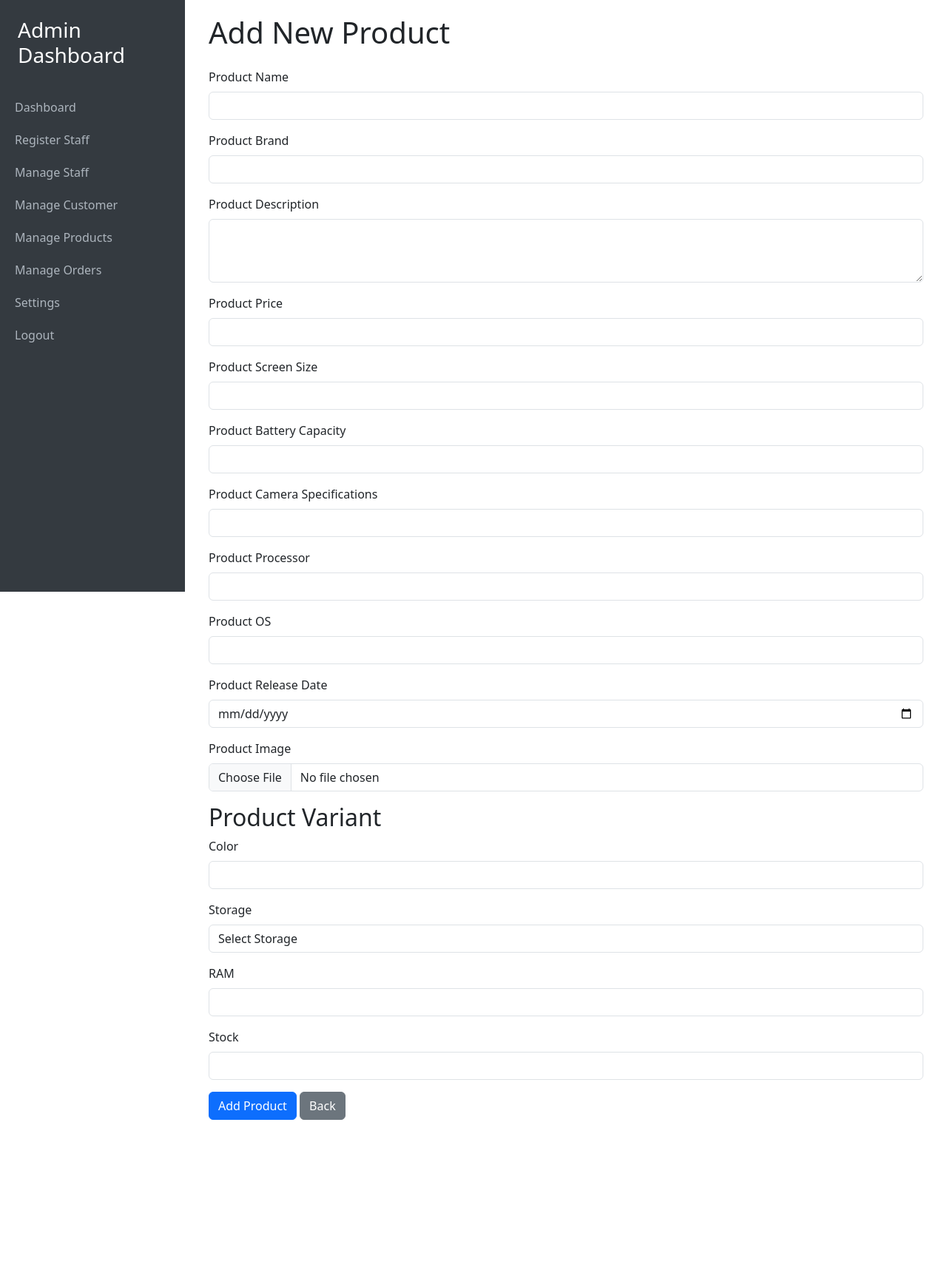
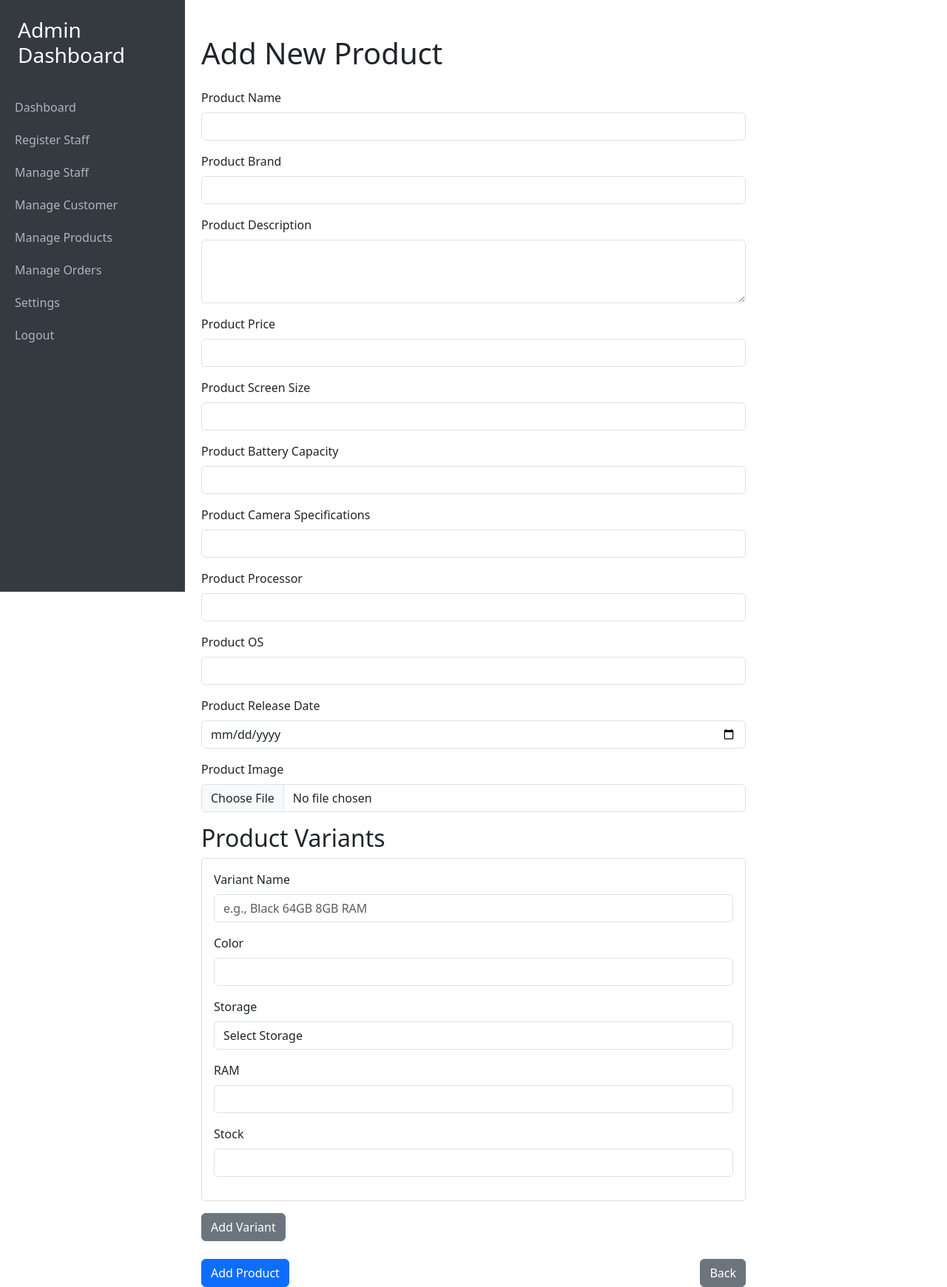
Before and after one commit to taufiqsh/TeiponGadgetSystem, a PHP site: page /product/add_product.php in a window 1280 px wide. Shown: the whole page at 74% size. Before the commit the page ends 1514 px from the top, so only its background shows below. Run offline with PHP 8.4, Linux system fonts and the light colour scheme; the visitor is signed in with stand-in values (Sample User, id 1).

Commit message:
admin add product and added new column variantname

```diff
--- a/product/add_product.php
+++ b/product/add_product.php
@@ -54,9 +54,12 @@ if ($_SERVER['REQUEST_METHOD'] == 'POST') {
     if (empty($productPrice) || !is_numeric($productPrice) || $productPrice <= 0) {
         $errors[] = "Product price must be a positive number.";
     }
-    if (empty($productVariantStock) || !is_numeric($productVariantStock) || $productVariantStock < 0) {
+    foreach ($productVariantStock as $stock) {
+        if (empty($stock) || !is_numeric($stock) || $stock < 0) {
             $errors[] = "Product stock must be a non-negative number.";
         }
+    }
+
     if (empty($productColor)) {
         $errors[] = "Product color is required.";
     }
@@ -114,19 +117,35 @@ if ($_SERVER['REQUEST_METHOD'] == 'POST') {
             if ($stmt->execute()) {
                 $productID = $stmt->insert_id; // Get the ID of the newly inserted product
 
-                // Insert into the productvariant table
-                $variantSql = "INSERT INTO productvariant (productID, productColor, productStorage,
+                // Insert multiple variants
+                if (!isset($errorMessage)) {
+                    $variantSql = "INSERT INTO productvariant (productID,variantName,productColor, productStorage,
                                productRam, productStock, createdAt, updatedAt)
-                                           VALUES (?, ?, ?, ?, ?, NOW(), NOW())";
+                               VALUES (?, ?, ?, ?, ?, ?, NOW(), NOW())";
                     $variantStmt = $conn->prepare($variantSql);
 
-                // Ensure productStorage is treated as a string in the bind_param
-                $variantStmt->bind_param("isisi", $productID, $productColor, $productStorage, $productRam, $productVariantStock);
+                    foreach ($_POST['productColor'] as $index => $color) {
+                        $productVariantName = $_POST['variantName'][$index];
+                        $storage = $_POST['productStorage'][$index];
+                        $ram = $_POST['productRam'][$index];
+                        $stock = $_POST['productVariantStock'][$index];
 
-                if ($variantStmt->execute()) {
-                    $successMessage = "Product and product variant added successfully!";
+                        // Ensure all fields are valid
+                        if (!empty($color) && !empty($storage) && !empty($ram) && is_numeric($stock)) {
+                            $variantStmt->bind_param("issisi", $productID, $productVariantName, $color, $storage, $ram, $stock);
+                            if (!$variantStmt->execute()) {
+                                $errorMessage = "Error adding product variant: " . $conn->error;
+                                break;
+                            }
                         } else {
-                    $errorMessage = "Error adding product variant: " . $conn->error;
+                            $errorMessage = "Invalid variant data provided.";
+                            break;
+                        }
+                    }
+
+                    if (!isset($errorMessage)) {
+                        $successMessage = "Product and all variants added successfully!";
+                    }
                 }
             } else {
                 $errorMessage = "Error adding product: " . $conn->error;
@@ -147,6 +166,15 @@ if ($_SERVER['REQUEST_METHOD'] == 'POST') {
     <link href="../assets/css/bootstrap.min.css" rel="stylesheet">
 </head>
 
+<style>
+    .variant {
+        border: 1px solid #ddd;
+        padding: 1rem;
+        margin-bottom: 1rem;
+        border-radius: 5px;
+    }
+</style>
+
 <body>
     <!-- Sidebar -->
     <?php
@@ -158,9 +186,11 @@ if ($_SERVER['REQUEST_METHOD'] == 'POST') {
     ?>
 
     <!-- Main Content -->
-    <div class="main-content">
-        <div class="container">
+    <div class="container mt-5">
+        <div class="row justify-content-center">
+            <div class="col-md-8">
                 <h1 class="mb-4">Add New Product</h1>
+
                 <!-- Success or error message -->
                 <?php if (isset($successMessage)): ?>
                     <div class="alert alert-success"><?php echo htmlspecialchars($successMessage); ?></div>
@@ -225,16 +255,20 @@ if ($_SERVER['REQUEST_METHOD'] == 'POST') {
                         <input type="file" class="form-control" id="productImage" name="productImage" required>
                     </div>
 
-                <h2>Product Variant</h2>
-
+                    <h2>Product Variants</h2>
+                    <div id="variantContainer">
+                        <div class="variant">
+                            <div class="mb-3">
+                                <label for="variantName" class="form-label">Variant Name</label>
+                                <input type="text" class="form-control" name="variantName[]" placeholder="e.g., Black 64GB 8GB RAM" required>
+                            </div>
                             <div class="mb-3">
                                 <label for="productColor" class="form-label">Color</label>
-                    <input type="text" class="form-control" id="productColor" name="productColor" required>
+                                <input type="text" class="form-control" name="productColor[]" required>
                             </div>
-
                             <div class="mb-3">
                                 <label for="productStorage" class="form-label">Storage</label>
-                    <select class="form-control" id="productStorage" name="productStorage" required>
+                                <select class="form-control" name="productStorage[]" required>
                                     <option value="">Select Storage</option>
                                     <option value="64">64GB</option>
                                     <option value="128">128GB</option>
@@ -243,24 +277,72 @@ if ($_SERVER['REQUEST_METHOD'] == 'POST') {
                                     <option value="1">1TB</option>
                                 </select>
                             </div>
-
                             <div class="mb-3">
                                 <label for="productRam" class="form-label">RAM</label>
-                    <input type="number" class="form-control" id="productRam" name="productRam" required>
+                                <input type="number" class="form-control" name="productRam[]" required>
                             </div>
-
                             <div class="mb-3">
                                 <label for="productVariantStock" class="form-label">Stock</label>
-                    <input type="number" class="form-control" id="productVariantStock" name="productVariantStock" required>
+                                <input type="number" class="form-control" name="productVariantStock[]" required>
                             </div>
+                        </div>
+                    </div>
+                    <button type="button" class="btn btn-secondary" onclick="addVariant()">Add Variant</button>
 
+                    <div class="d-flex justify-content-between mt-4">
                         <button type="submit" class="btn btn-primary">Add Product</button>
                         <button class="btn btn-secondary" onclick="location.href='manage_product.php'; return false;">Back</button>
+                    </div>
                 </form>
+            </div>
         </div>
     </div>
 
     <script src="../assets/js/bootstrap.bundle.min.js"></script>
+    <script>
+        function addVariant() {
+            const variantContainer = document.getElementById('variantContainer');
+            const newVariant = `
+                <div class="variant mt-4 p-3 border rounded">
+                    <div class="mb-3">
+                        <label for="variantName" class="form-label">Variant Name</label>
+                        <input type="text" class="form-control" name="variantName[]" placeholder="e.g., Black 64GB 8GB RAM" required>
+                    </div>
+                    <div class="mb-3">
+                        <label for="productColor" class="form-label">Color</label>
+                        <input type="text" class="form-control" name="productColor[]" required>
+                    </div>
+                    <div class="mb-3">
+                        <label for="productStorage" class="form-label">Storage</label>
+                        <select class="form-control" name="productStorage[]" required>
+                            <option value="">Select Storage</option>
+                            <option value="64">64GB</option>
+                            <option value="128">128GB</option>
+                            <option value="256">256GB</option>
+                            <option value="512">512GB</option>
+                            <option value="1">1TB</option>
+                        </select>
+                    </div>
+                    <div class="mb-3">
+                        <label for="productRam" class="form-label">RAM</label>
+                        <input type="number" class="form-control" name="productRam[]" placeholder="e.g., 8" required>
+                    </div>
+                    <div class="mb-3">
+                        <label for="productVariantStock" class="form-label">Stock</label>
+                        <input type="number" class="form-control" name="productVariantStock[]" placeholder="e.g., 50" required>
+                    </div>
+                    <button type="button" class="btn btn-danger btn-sm mt-2" onclick="removeVariant(this)">Remove Variant</button>
+                </div>`;
+            variantContainer.insertAdjacentHTML('beforeend', newVariant);
+        }
+
+        function removeVariant(button) {
+            const variant = button.closest('.variant');
+            variant.remove();
+        }
+    </script>
+
+
 </body>
 
 </html>
--- a/settings_page/customer_settings.php
+++ b/settings_page/customer_settings.php
@@ -67,6 +67,7 @@ if ($_SERVER['REQUEST_METHOD'] == 'POST') {
     <meta name="viewport" content="width=device-width, initial-scale=1.0">
     <title>Customer Settings</title>
     <link href="../assets/css/bootstrap.min.css" rel="stylesheet">
+    <link href="../assets/css/bootstrap-icons/font/bootstrap-icons.css" rel="stylesheet">
 </head>
 
 <body>
--- a/table_creation.php
+++ b/table_creation.php
@@ -73,6 +73,7 @@ $tables = [
     "productvariant" => "CREATE TABLE IF NOT EXISTS `productvariant` (
         `variantID` INT NOT NULL AUTO_INCREMENT,
         `productID` INT NOT NULL,
+        `variantName`VARCHAR(255) NOT NULL,
         `productColor` VARCHAR(50) NOT NULL,
         `productStorage` INT DEFAULT NULL,
         `productRam` INT DEFAULT NULL,
```
Also changed, not shown: data_insertion.php (+73 -73 lines). Lines whose indentation alone changed are shown as unchanged.
